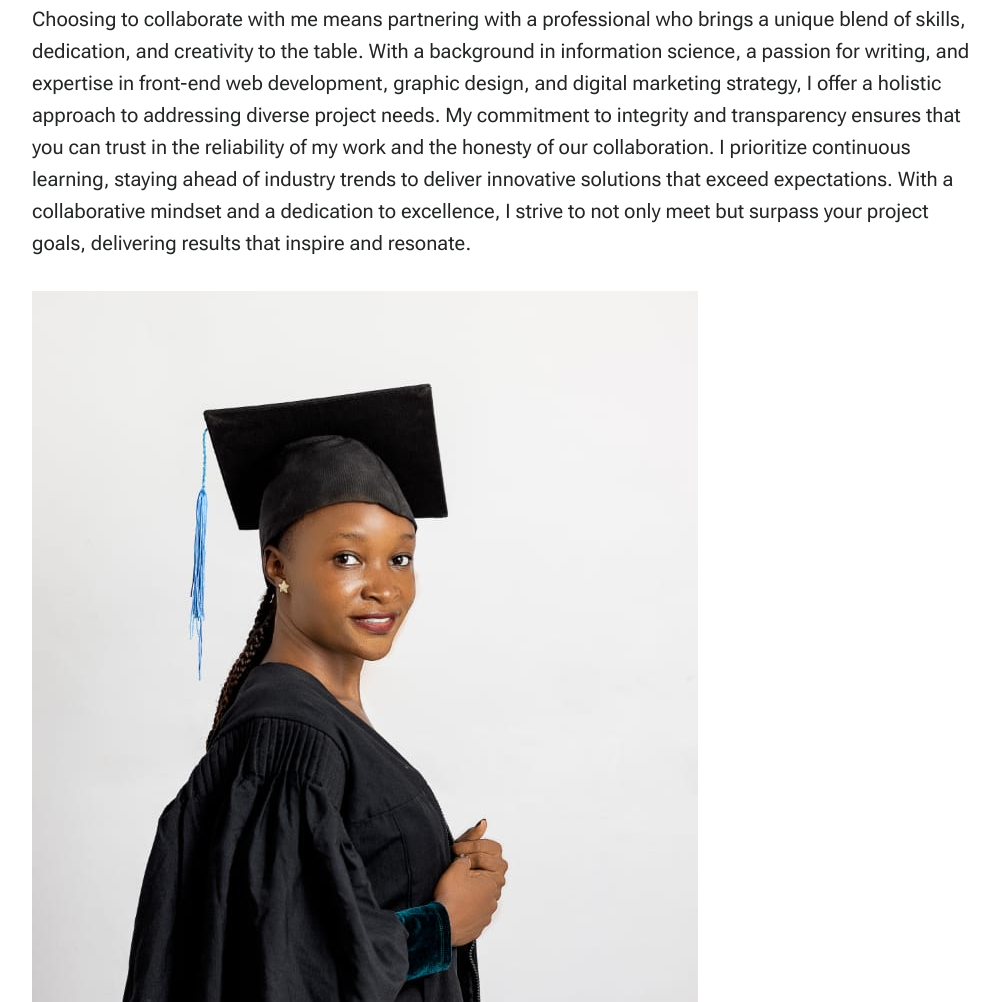
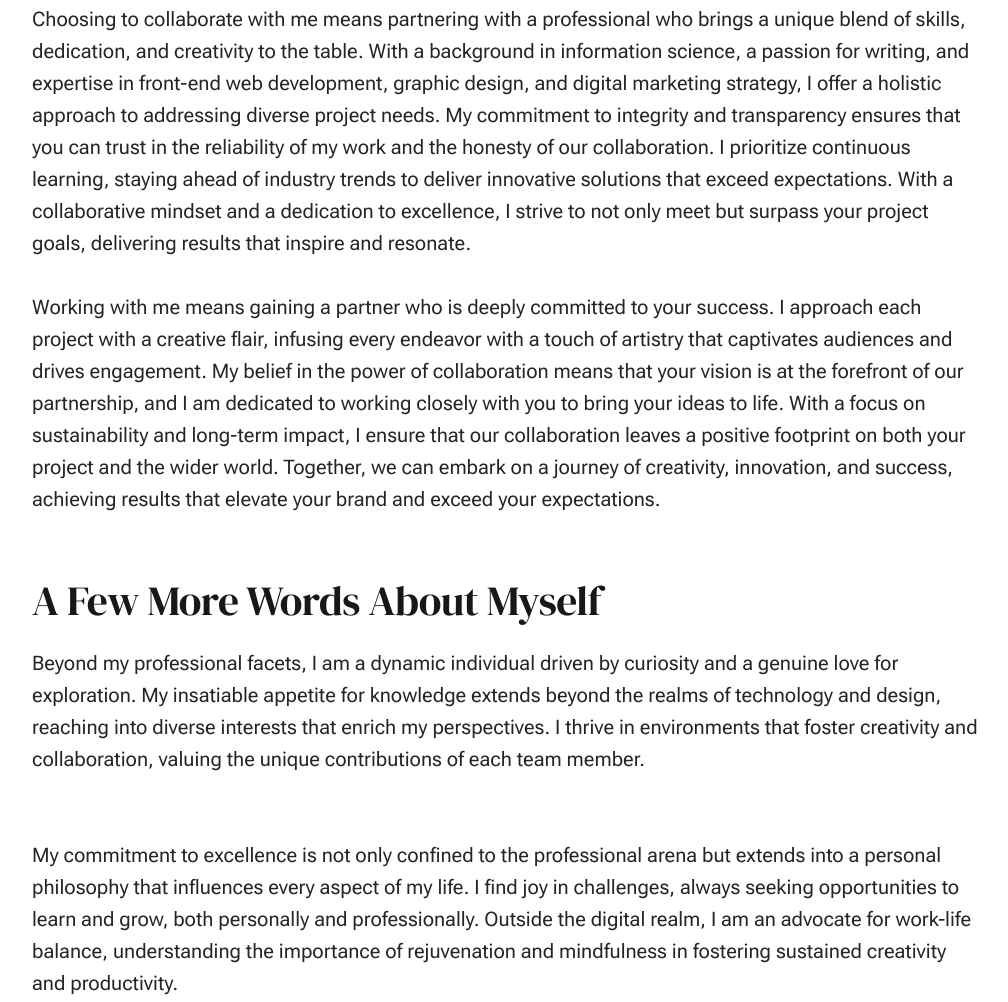
Before and after one commit to trizaomina/trizaomina.github.io, a plain HTML site: page about.html in a window 1280 px wide. Shown: the part 2853-3855 px from the top of the page, without its empty margins (132-1140 px from the left). Drawn offline with Linux system fonts and the light colour scheme.

Commit message:
image changes

```diff
--- a/about.html
+++ b/about.html
@@ -174,7 +174,6 @@
                             <p>
                             Choosing to collaborate with me means partnering with a professional who brings a unique blend of skills, dedication, and creativity to the table. With a background in information science, a passion for writing, and expertise in front-end web development, graphic design, and digital marketing strategy, I offer a holistic approach to addressing diverse project needs. My commitment to integrity and transparency ensures that you can trust in the reliability of my work and the honesty of our collaboration. I prioritize continuous learning, staying ahead of industry trends to deliver innovative solutions that exceed expectations. With a collaborative mindset and a dedication to excellence, I strive to not only meet but surpass your project goals, delivering results that inspire and resonate.
                             </p>
-                            <img src="images/minah.jpg">
 
                             <p>
                             Working with me means gaining a partner who is deeply committed to your success. I approach each project with a creative flair, infusing every endeavor with a touch of artistry that captivates audiences and drives engagement. My belief in the power of collaboration means that your vision is at the forefront of our partnership, and I am dedicated to working closely with you to bring your ideas to life. With a focus on sustainability and long-term impact, I ensure that our collaboration leaves a positive footprint on both your project and the wider world. Together, we can embark on a journey of creativity, innovation, and success, achieving results that elevate your brand and exceed your expectations.
```
Also changed, not shown: images/minah - Copy.jpg (added), images/thumbs/about/minah - 1200.jpg (added), images/thumbs/about/minah - 2400.jpg (added), images/thumbs/about/minah -600.jpg (added).
